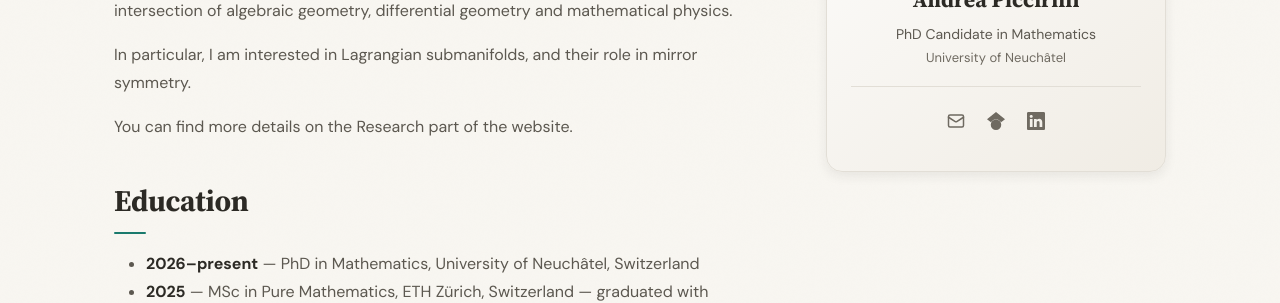
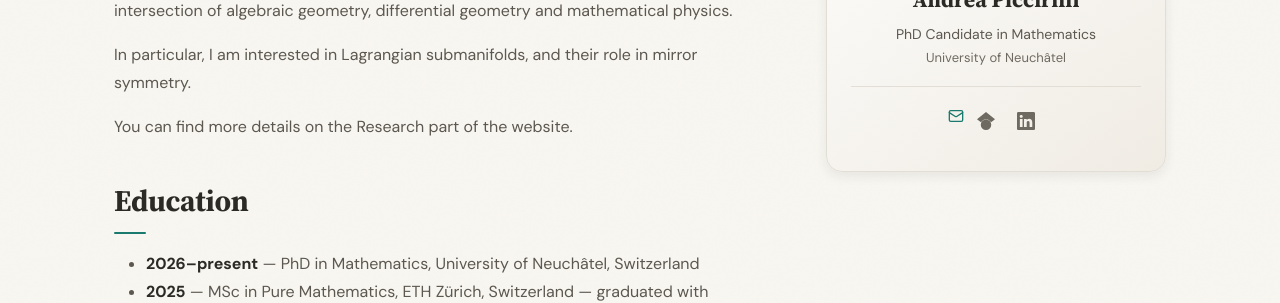
Before and after one commit to andreapiccirilli/andreapiccirilli.github.io, a Jekyll site: the page built from _pages/home.md, in a window 1280 px wide. Shown: the part 313-616 px from the top of the page. Built offline with Jekyll 4.4.1, drawn with Linux system fonts in a browser that asks for light colours.

Commit message:
Change email link class from 'icon-link' to 'text'

```diff
--- a/_includes/sidebar.html
+++ b/_includes/sidebar.html
@@ -6,7 +6,7 @@
 <p class="profile-title">{{ site.title }}</p>
 <p class="profile-institution">{{ site.institution }}</p>
 <div class="profile-links">
-{% if site.email %}<a href="mailto:{{ site.email }}" class="icon-link" title="Email" aria-label="Email">{% include icon.html name="envelope" %}</a>{% endif %}
+{% if site.email %}<a href="mailto:{{ site.email }}" class="text" title="Email" aria-label="Email">{% include icon.html name="envelope" %}</a>{% endif %}
 {% if site.links.cv and site.links.cv != "" %}<a href="{{ site.links.cv | prepend: '/' | relative_url }}" class="icon-link" title="CV" aria-label="CV">{% include icon.html name="cv" %}</a>{% endif %}
 {% if site.links.google_scholar and site.links.google_scholar != "" %}<a href="{{ site.links.google_scholar }}" class="icon-link" title="Google Scholar" aria-label="Google Scholar">{% include icon.html name="google-scholar" %}</a>{% endif %}
 {% if site.links.github and site.links.github != "" %}<a href="{{ site.links.github }}" class="icon-link" title="GitHub" aria-label="GitHub">{% include icon.html name="github" %}</a>{% endif %}
```
